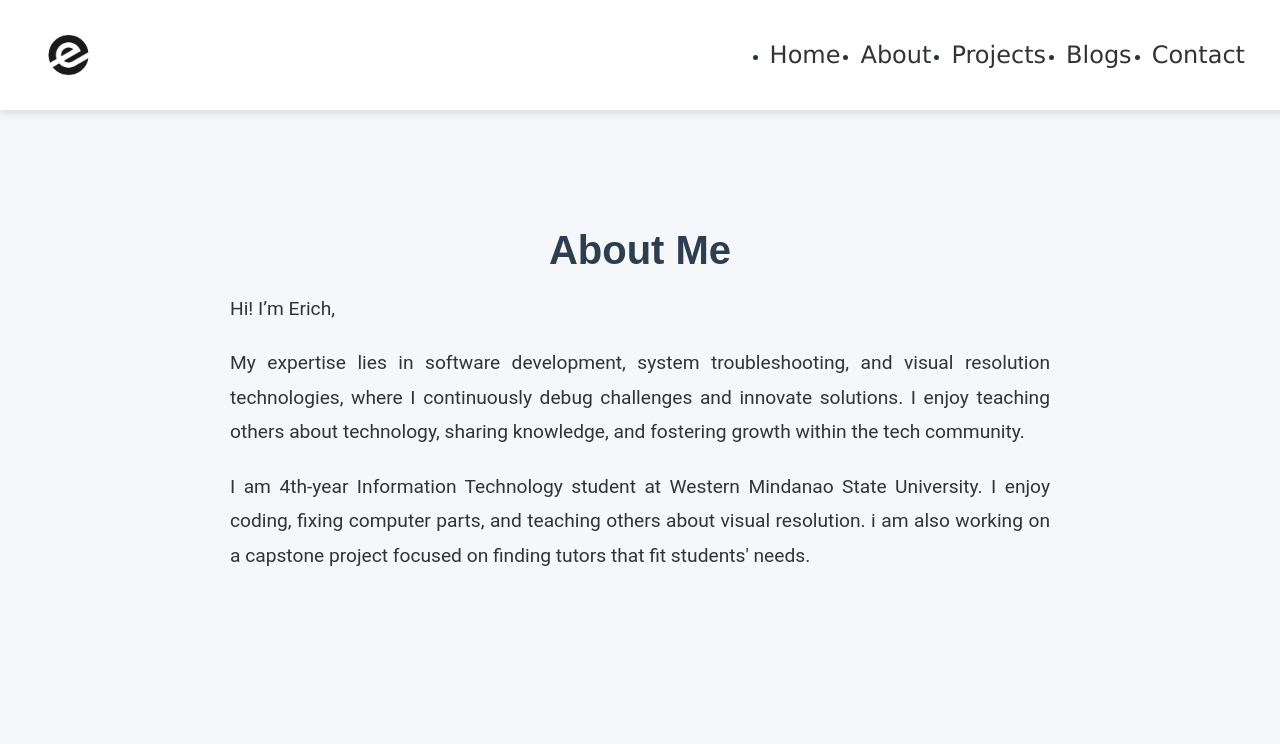
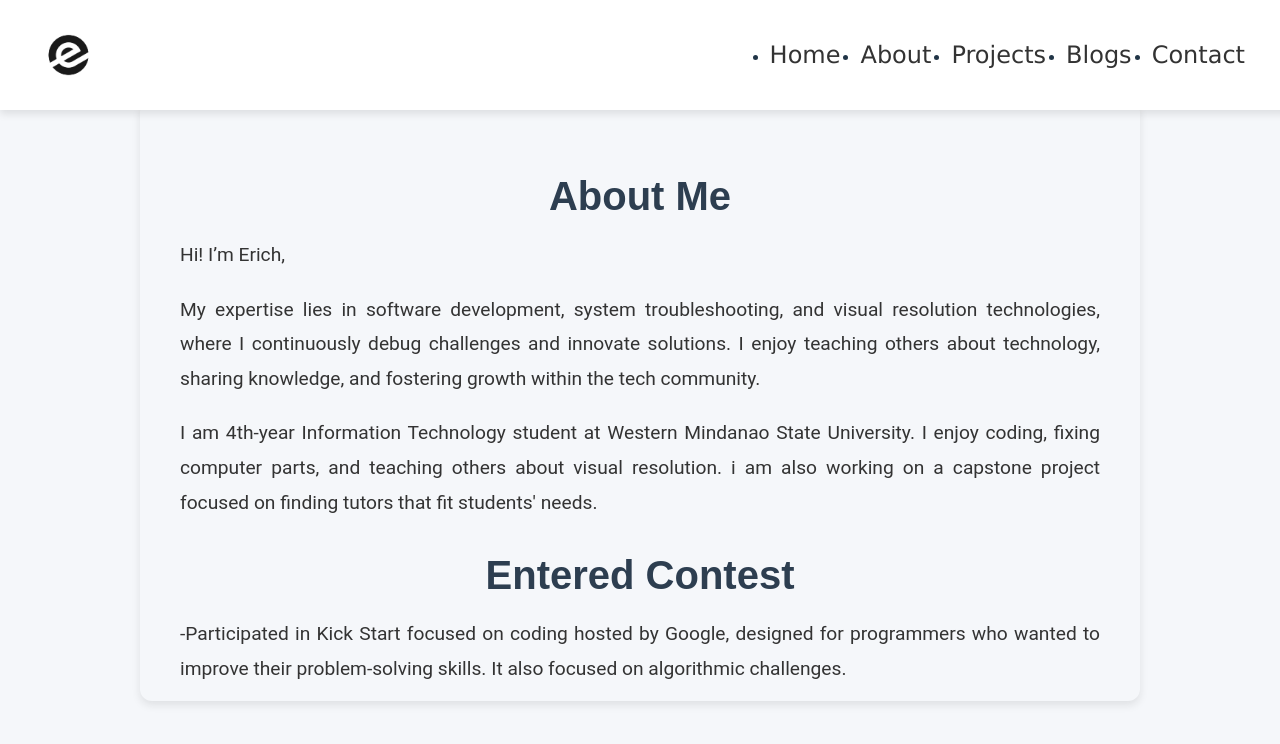
Before and after one commit to erich411/Portfolio, a React (Vite) app: page /about in a window 1280 px wide. Shown: the top 744 px of the page. Built offline with nearby package versions, Linux system fonts and the light colour scheme.

Commit message:
Added in the About-me Section

```diff
--- a/src/components/aboutme.jsx
+++ b/src/components/aboutme.jsx
@@ -15,6 +15,28 @@ const AboutMe = () => {
         <p>
         I am 4th-year Information Technology student at Western Mindanao State University. I enjoy coding, fixing computer parts, and teaching others about visual resolution. i am also working on a capstone project focused on finding tutors that fit students' needs.
         </p>
+
+        <h1>Entered Contest</h1>
+        <p>-Participated in Kick Start focused on coding hosted by Google, designed for programmers who wanted to improve their problem-solving skills. It also focused on algorithmic challenges.</p>
+        <p>-Achieved Certificate of Participation and Bragging Rights & Resume Boost.</p>
+
+        <h1>Skills And Expertise</h1>
+        <p>-Programming: Python And C++</p>
+        <p>-IT Hardware: Troubleshooting And Networking</p>
+        <p>-Development: Web Development</p>
+
+        <h1>Career Goals</h1>
+        <p>-Become a highly skilled Software Developer or IT Specialist.</p>
+        <p>-Build tech solutions that simplify learning and improve accessibility.</p>
+
+        <h1>Personal Touch</h1>
+        <p>-Fun Fact: I enjoy fixing computer parts in my free time.</p>
+        <p>-Hobbies: Coding, teaching about visual resolution, and exploring tech innovations.</p>
+        <p>-Life Experience: Every challenge is an opportunity to grow and learn something new.</p>
+
+        <h1>Call to Action</h1>
+        <p>-If you're interested in tech, coding, or IT discussions, let's connect!</p>
+
       </div>
     </section>
   );
--- a/src/css/aboutme.css
+++ b/src/css/aboutme.css
@@ -22,11 +22,17 @@ body {
 
     padding: 40px;
     border-radius: 12px;
-
-    max-width: 900px;
+    max-width: 1000px;
     width: 100%;
+    max-height: 600px;
+    height: 100%;
+    overflow-x: hidden;
+    overflow-y: auto;
     box-sizing: border-box;
     animation: fadeInUp 1s ease-out;
+    direction: ltr;
+    box-shadow: 0px 4px 8px rgba(29, 29, 29, 0.1);
+
   }
 
 
```
